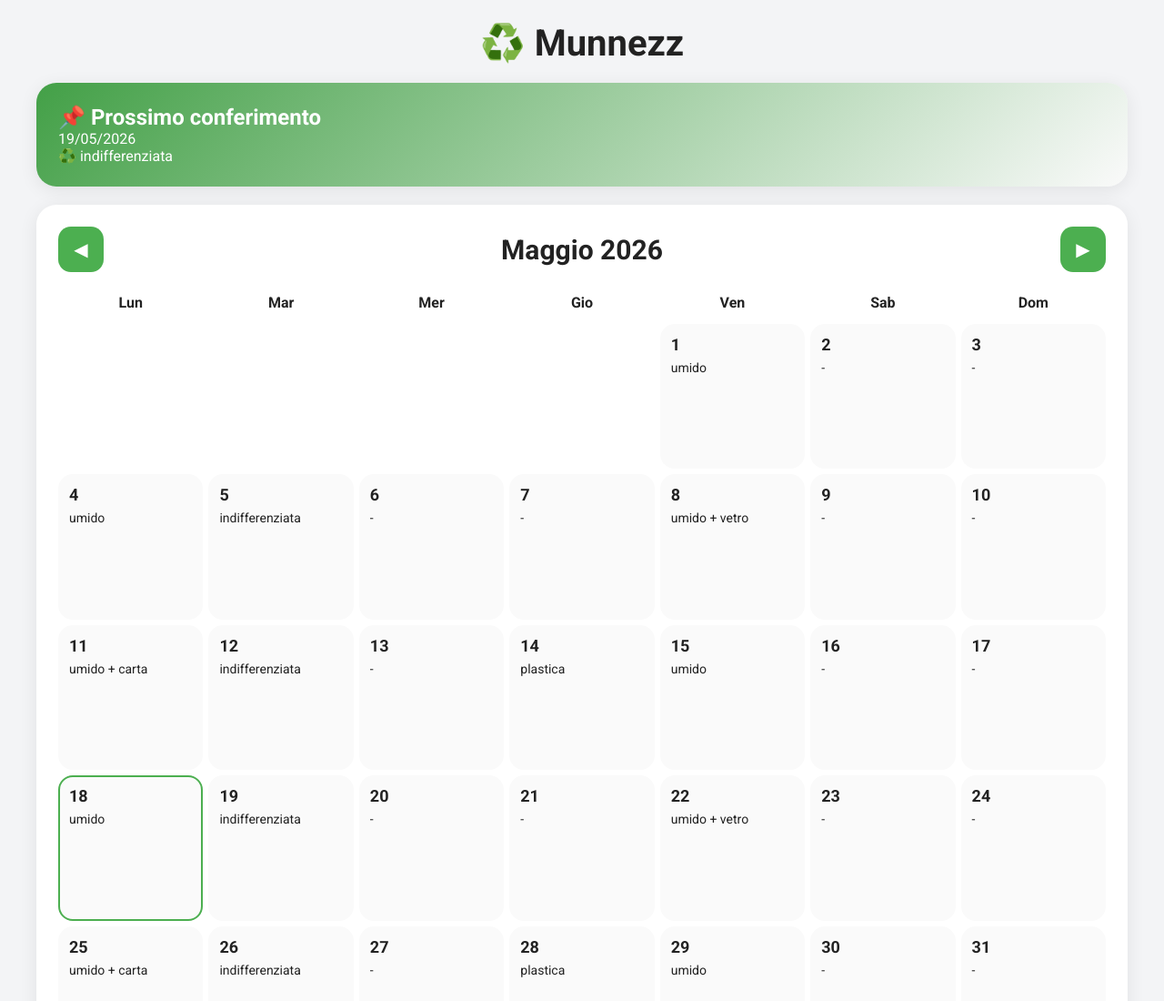
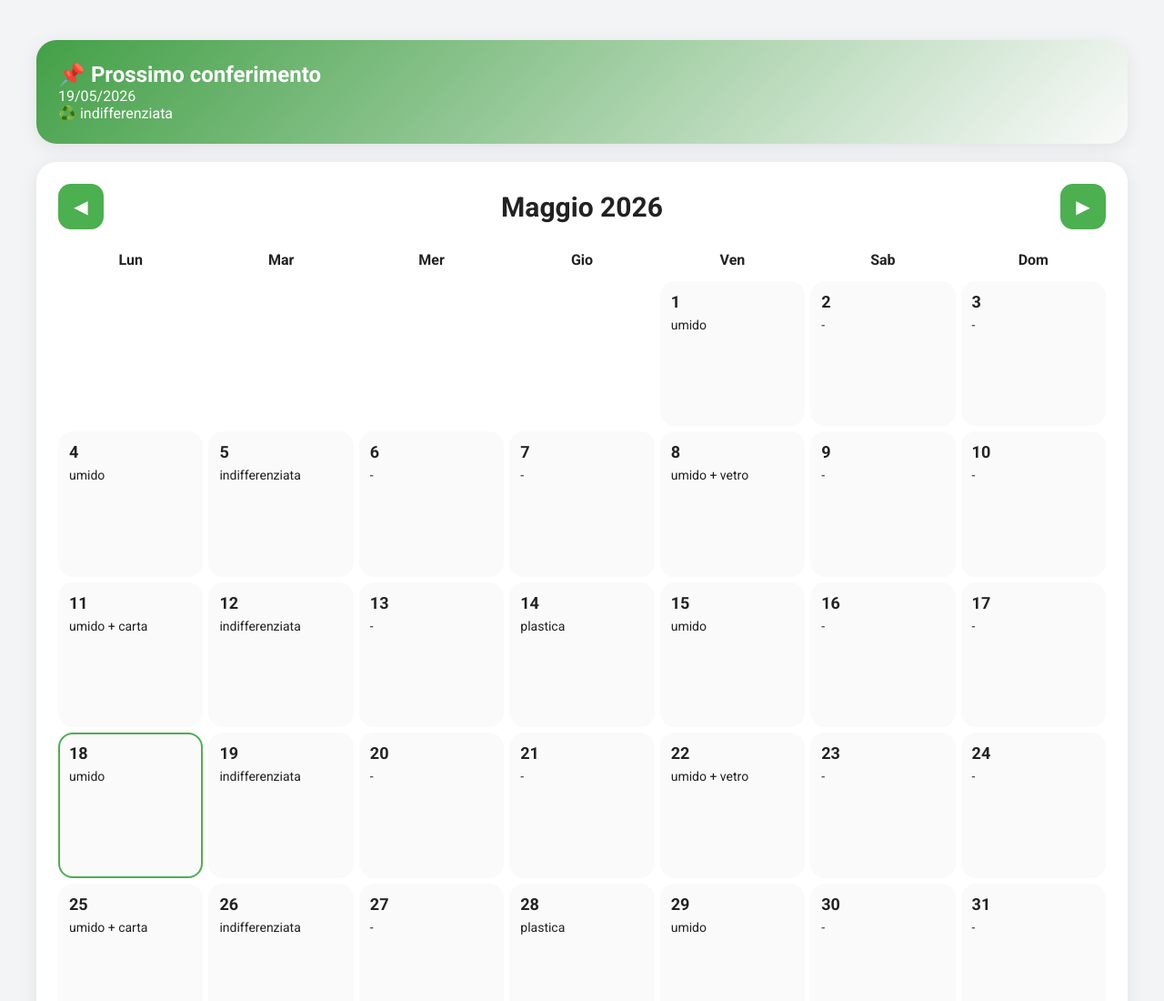
Before and after one commit to diegosozio/Monez, a website: page index.html in a window 1280 px wide. Shown: the top 1100 px of the page at 91% size. Drawn offline with Linux system fonts and the light colour scheme.

Commit message:
removed label in header

```diff
--- a/index.html
+++ b/index.html
@@ -20,9 +20,7 @@
       <div class="splash-content">♻️ Munnezz</div>
     </div>
     <div class="app">
-      <div class="header">
-        <h1>♻️ Munnezz</h1>
-      </div>
+      <div class="header"></div>
 
       <div class="card highlight">
         <h2>📌 Prossimo conferimento</h2>
```
Also changed, not shown: package.json (+7 -7 lines), 1 other file.
